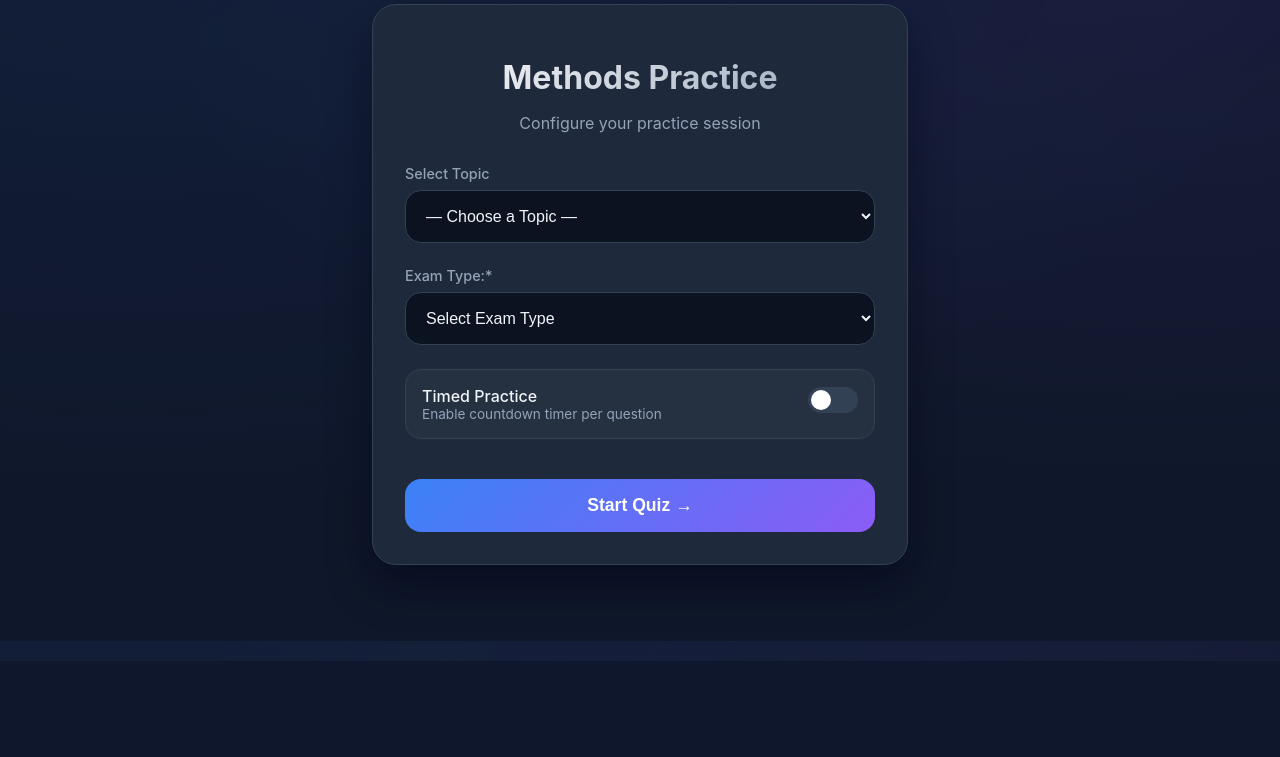
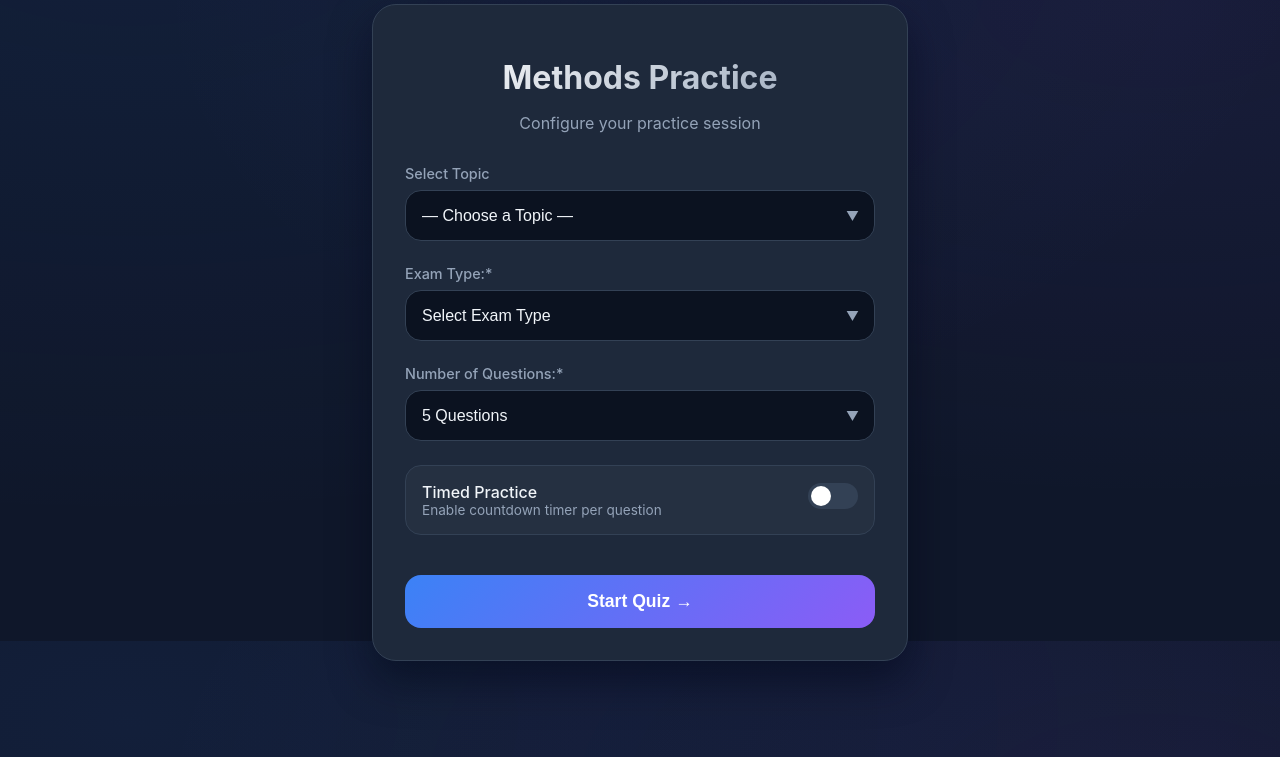
Before and after one commit to hal4petiatharva-lgtm/vcaa-explainer, a Flask app: page /methods-setup in a window 1280 px wide. Shown: the part 159-916 px from the top of the page. Before the commit the page ends 820 px from the top, so only its background shows below. Run offline with Flask 3, Linux system fonts and the light colour scheme.

Commit message:
Update methods_setup.html

```diff
--- a/templates/methods_setup.html
+++ b/templates/methods_setup.html
@@ -11,6 +11,45 @@
   .form-group label { display: block; margin-bottom: 0.5rem; color: var(--muted); font-size: 0.9rem; font-weight: 500; }
   .form-select, .form-input { width: 100%; padding: 1rem; background: #0b1220; color: var(--text); border: 1px solid var(--border); border-radius: var(--radius); font-size: 1rem; transition: border-color 0.2s; }
   .form-select:focus, .form-input:focus { border-color: var(--primary); outline: none; }
+
+  /* Custom Styled Select */
+  .styled-select-wrapper {
+    position: relative;
+  }
+  .styled-select-wrapper::after {
+    content: "▼";
+    font-size: 0.8rem;
+    position: absolute;
+    right: 1rem;
+    top: 50%;
+    transform: translateY(-50%);
+    pointer-events: none;
+    color: var(--muted);
+  }
+  .styled-select {
+    appearance: none;
+    -webkit-appearance: none;
+    -moz-appearance: none;
+    cursor: pointer;
+    background: #0b1220; /* Match input background */
+    border: 1px solid var(--border);
+    border-radius: var(--radius);
+    padding: 1rem;
+    color: var(--text);
+    width: 100%;
+    font-size: 1rem;
+    transition: all 0.2s ease;
+  }
+  .styled-select:hover {
+    border-color: var(--primary);
+    background: #0f172a; /* Slightly lighter on hover */
+  }
+  .styled-select:focus {
+    border-color: var(--primary);
+    box-shadow: 0 0 0 2px rgba(59, 130, 246, 0.2);
+    outline: none;
+  }
+
   .toggle-group { display: flex; align-items: center; justify-content: space-between; padding: 1rem; background: rgba(255,255,255,0.03); border-radius: var(--radius); margin-bottom: 1.5rem; border: 1px solid var(--border); }
   .toggle-switch { position: relative; display: inline-block; width: 50px; height: 26px; }
   .toggle-switch input { opacity: 0; width: 0; height: 0; }
@@ -36,7 +75,8 @@
     <form method="POST" action="/methods-setup">
       <div class="form-group">
         <label>Select Topic</label>
-        <select name="topic" class="form-select" required>
+        <div class="styled-select-wrapper">
+          <select name="topic" class="form-select styled-select" required>
             <option value="" disabled selected>— Choose a Topic —</option>
             <option value="Calculus">Calculus</option>
             <option value="Algebra">Algebra</option>
@@ -45,14 +85,28 @@
             <option value="All">All Topics (Mixed)</option>
           </select>
         </div>
+      </div>
 
       <div class="form-group">
         <label for="exam_type">Exam Type:*</label>
-        <select id="exam_type" name="exam_type" class="form-select" required>
+        <div class="styled-select-wrapper">
+          <select id="exam_type" name="exam_type" class="form-select styled-select" required>
             <option value="" disabled selected>Select Exam Type</option>
             <option value="tech_free">Tech-Free (Exam 1)</option>
             <option value="tech_active">Tech-Active (Exam 2)</option>
           </select>
+        </div>
+      </div>
+
+      <div class="form-group">
+        <label for="total_questions">Number of Questions:*</label>
+        <div class="styled-select-wrapper">
+          <select id="total_questions" name="total_questions" class="form-select styled-select" required>
+            <option value="5" selected>5 Questions</option>
+            <option value="10">10 Questions</option>
+            <option value="15">15 Questions</option>
+          </select>
+        </div>
       </div>
 
       <div class="form-group">
```
Lines whose indentation alone changed are shown as unchanged.
